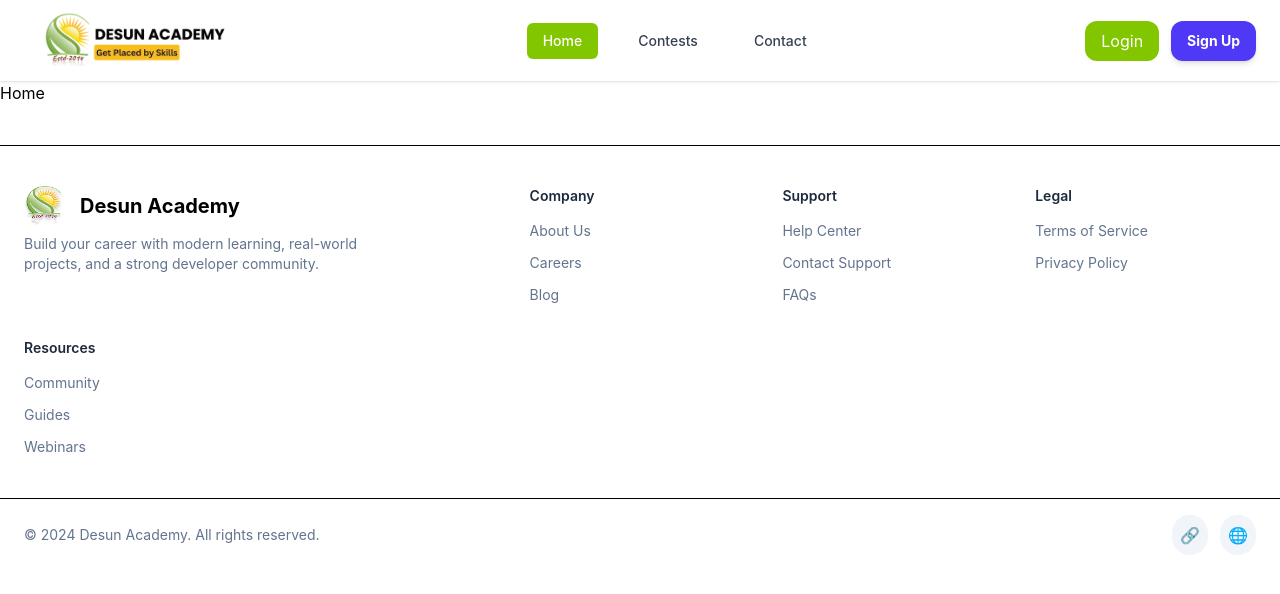
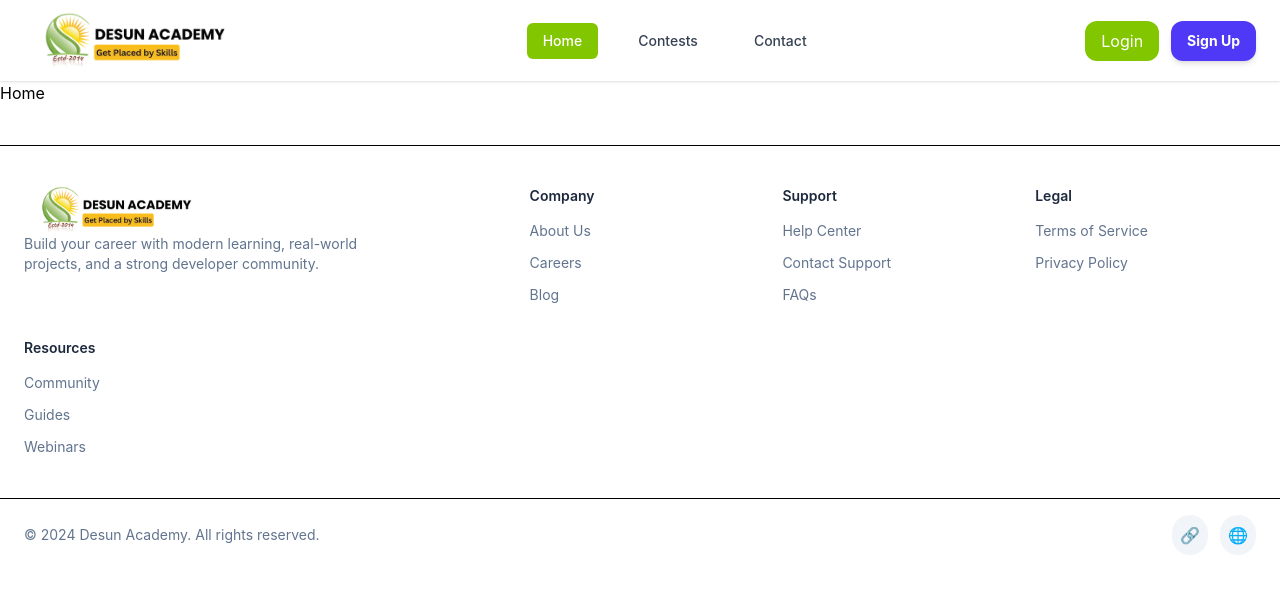
Before and after one commit to Abhirup2003-bot/FRONTEND_Desun_Learn_And_Eran, a React app: page / in a window 1280 px wide. Shown: the top 594 px of the page. Built offline with nearby package versions, Linux system fonts and the light colour scheme; the HTML template or start-up script is replaced by a standard one.

Commit message:
Footer logo change

```diff
--- a/src/components/Footer/Footer.jsx
+++ b/src/components/Footer/Footer.jsx
@@ -1,5 +1,5 @@
 import React from "react";
-import desunLogo from "../../assets/logo.png";
+import Desunlogo from "../../assets/Desun Logo_.png";
 
 const Footer = () => {
   const footerData = {
@@ -16,9 +16,10 @@
         <div className="col-span-1 sm:col-span-2 lg:col-span-2">
           <div className="flex gap-2 items-center">
             <div className="w-8 h-8 sm:w-10 sm:h-10 mr-1 sm:mr-2">
-              <img src={desunLogo} className="w-full h-full object-cover" />
+              <div className="w-50">
+                <img src={Desunlogo} className="  object-cover" />
+              </div>
             </div>
-            <div className="text-base sm:text-xl font-bold">Desun Academy</div>
           </div>
           <p className="text-sm text-slate-500 mt-2 max-w-sm">
             Build your career with modern learning, real-world projects, and a
```
